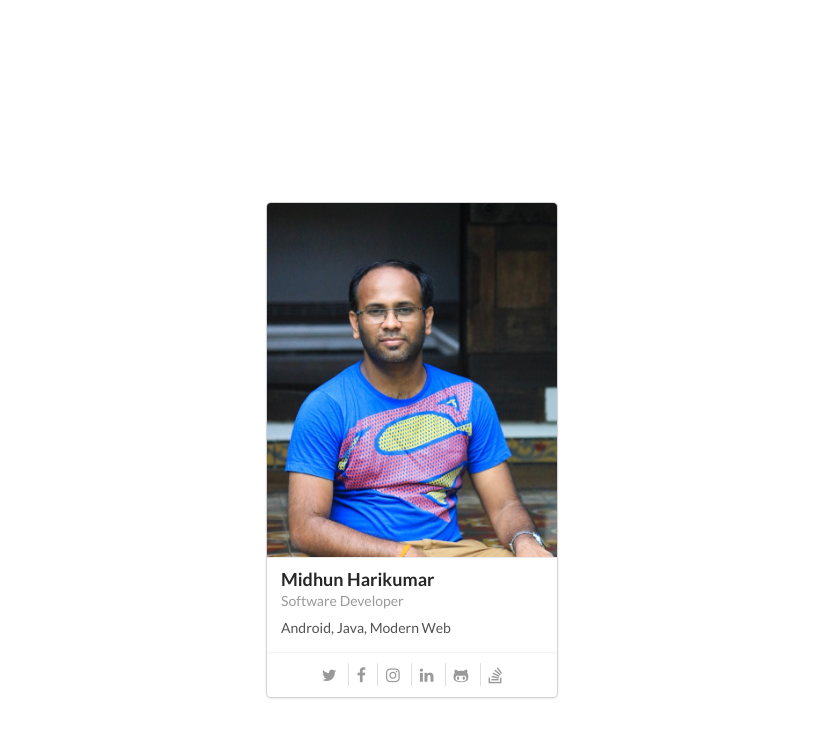
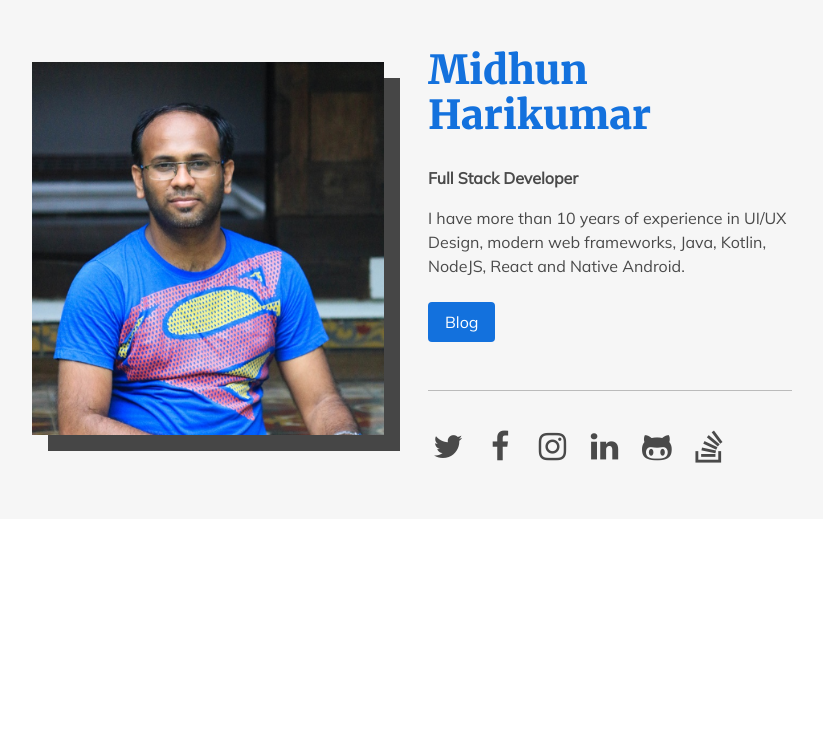
Before and after one commit to midhunhk/midhunhk.github.io, a Jekyll site: the page bio/index.html, which Jekyll copies as it is, in a window 1280 px wide. Shown: the top 738 px of the page, without its empty margins (228-1051 px from the left). Built offline with Jekyll 4.4.1, drawn with Linux system fonts in a browser that asks for light colours; nearby versions of some CDN libraries.

Commit message:
update bio layout

```diff
--- a/bio/index.html
+++ b/bio/index.html
@@ -1,86 +1,69 @@
-<!doctype>
-<html>
+<!DOCTYPE html>
+<html lang="en">
 <head>
-		<title>Midhun Harikumar</title>
+    <meta charset="UTF-8">
+    <meta name="viewport" content="width=device-width, initial-scale=1.0">
+    <meta name="keywords" content="midhunhk,midhun harikumar,bio,portfolio,social">
+
+    <link rel="stylesheet" href="https://cdn.jsdelivr.net/npm/bulma@0.9.1/css/bulma.min.css">
+    <link href="https://fonts.googleapis.com/css2?family=Merriweather:wght@900&family=Mulish&display=swap" rel="stylesheet">
     <link rel="stylesheet" type="text/css" href="https://cdnjs.cloudflare.com/ajax/libs/font-awesome/4.7.0/css/font-awesome.min.css">
-		<link rel="stylesheet" type="text/css" href="https://cdnjs.cloudflare.com/ajax/libs/semantic-ui/2.2.13/semantic.min.css">
+
+    <title>Midhun Harikumar - Bio</title>
+
     <style type="text/css">
-		.parent {
-		  display: flex;
-		  justify-content: center;
-		  align-items: center;
-		  height: 100%;
-		}
+        body {font-family: 'Mulish', sans-serif; background-color: #F6F6F6;}
+        .title{ font-family: 'Merriweather', serif; font-weight: 900; }
+        .accent-text{ color: #1371DD;}
+        .accent-bg{ background-color: #1371DD !important; }
+        .divider {border-top: 1px solid #bbb;}
     </style>
 </head>
 <body>
-		<div class="parent">
-			<div class="ui card box-shadow">
-				<div class="blurring dimmable image">
-					<div class="ui dimmer transition hidden">
-						<div class="content">
-							<div class="center">
-								<a class="ui inverted button" href="https://midhunhk.github.io">Blog</a>
-							</div>
-						</div>
-					</div>
-					<img src="/public/images/mhk_2017.jpg">
-				</div>
-				<div class="content">
-					<a class="header">Midhun Harikumar</a>
-					<div class="meta">
-						<span class="date">Software Developer</span>
-					</div>
-					<div class="description">
-						<p>Android, Java, Modern Web</p>
-					</div>
+
+    <section class="section pt-6 pb-6">
+        <div class="container">
+            <div class="columns is-vcentered">
+                <div class="column is-2"></div>
+                <div class="column is-4">
+                    <img src="/public/images/mhk_2017_web.png" alt="Midhun Harikumar">
+                    <!-- <img src="mhk_2017_web.png" alt="Midhun Harikumar" class="is-horizontal-center p-4"> -->
                 </div>
 
-				<div class="extra content center aligned">
-					<div class="ui large horizontal divided list">
-						<div class="item">
-							<div class="content">
-								<a target="_blank" href="https://twitter.com/midhunhk"><i class="fa fa-twitter"></i></a>
-							</div>
-						</div>
-						<div class="item">
-							<div class="content">
-								<a href="https://www.facebook.com/midhunhk"><i class="fa fa-facebook"></i></a>
-							</div>
-						</div>
-						<div class="item">
-							<div class="content">
-								<a href="https://www.instagram.com/midhunhk"><i class="fa fa-instagram"></i></a>
-							</div>
-						</div>
-						<div class="item">
-							<div class="content">
-								<a target="_blank" href="https://www.linkedin.com/in/midhunhk/"><i class="fa fa-linkedin"></i></a>
-							</div>
-						</div>
-						<div class="item">
-							<div class="content">
-								<a target="_blank" href="https://github.com/midhunhk"><i class="fa fa-github-alt"></i></a>
-							</div>
-						</div>
-						<div class="item">
-							<div class="content">
-								<a href="https://stackoverflow.com/users/592025/midhunhk"><i class="fa fa-stack-overflow"></i></a>
+                <div class="column is-4 pl-4">
+                    <p class="accent-text title is-size-2">Midhun Harikumar</p>
+                    <p class="pt-1 pb-4 has-text-weight-semibold is-size-6">Full Stack Developer</p>
+                    <p class="pb-4">I have more than 10 years of experience in UI/UX Design, modern web frameworks, Java, Kotlin, NodeJS, React and Native Android.</p>
+                    <a class="is-primary button accent-bg mt-2" href="https://midhunhk.github.io">
+                        <span>Blog</span>
+                    </a>
+
+                    <div class="divider mt-6 mb-2">&nbsp;</div>
+
+                    <div>
+                        <span class="icon is-large "><a target="_blank" href="https://twitter.com/midhunhk"><i class="fa fa-2x fa-twitter pr-2 has-text-grey-dark"></i></a></span>
+                        <span class="icon is-large"><a target="_blank" href="https://www.facebook.com/midhunhk"><i class="fa fa-2x fa-facebook pr-2 has-text-grey-dark"></i></a></span>
+                        <span class="icon is-large"><a target="_blank" href="https://www.instagram.com/midhunhk"><i class="fa fa-2x fa-instagram pr-2 has-text-grey-dark"></i></a></span>
+                        <span class="icon is-large"><a target="_blank" href="https://www.linkedin.com/in/midhunhk/"><i class="fa fa-2x fa-linkedin pr-2 has-text-grey-dark"></i></a></span>
+                        <span class="icon is-large"><a target="_blank" href="https://github.com/midhunhk"><i class="fa fa-2x fa-github-alt pr-2 has-text-grey-dark"></i></a></span>
+                        <span class="icon is-large"><a target="_blank" href="https://stackoverflow.com/users/592025/midhunhk"><i class="fa fa-2x fa-stack-overflow pr-2 has-text-grey-dark"></i></a></span>
                     </div>
                   </div>
             </div>
         </div>
+    </section>
+
+    <!--
+    <div style="background-color: white;" class="p-4">&nbsp;</div>
+
+    <section class="section pt-6 pb-6">
+        <div class="container">
+            <div class="columns is-vcentered">
+                <div class="column is-2"></div>
             </div>
+        </div>
+    </section>
+    -->
 
-		</div>
-		<script src="https://ajax.googleapis.com/ajax/libs/jquery/3.1.0/jquery.min.js"></script>
-		<script src="https://cdnjs.cloudflare.com/ajax/libs/semantic-ui/2.2.13/semantic.min.js"></script>
-		<script>
-			$(function() {
-				$('.card .image').dimmer({
-					on: 'hover'
-				});
-			});
-		</script>
-	<body>
+</body>
 </html>
```
Also changed, not shown: bio/index_old.html (added, +86 -0 lines), public/images/mhk_2017_web.png (added). Lines whose indentation alone changed are shown as unchanged.
